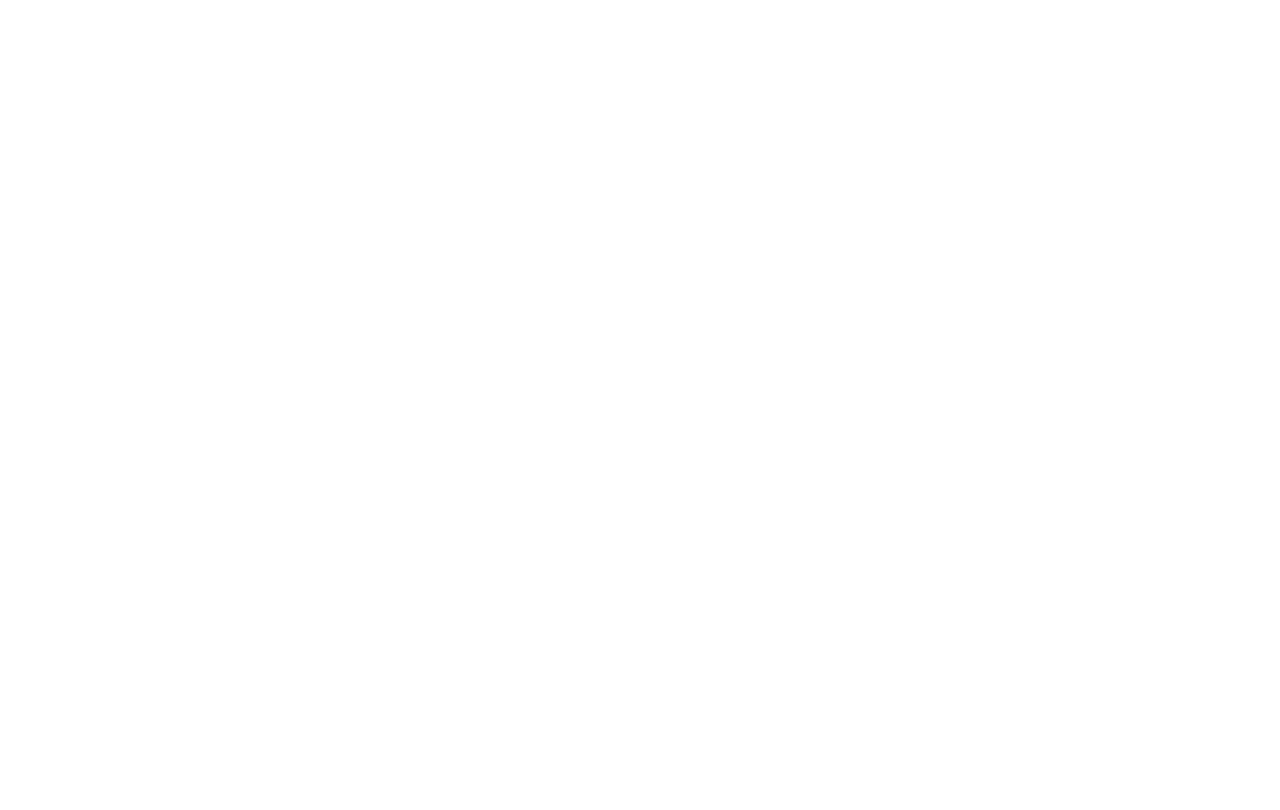
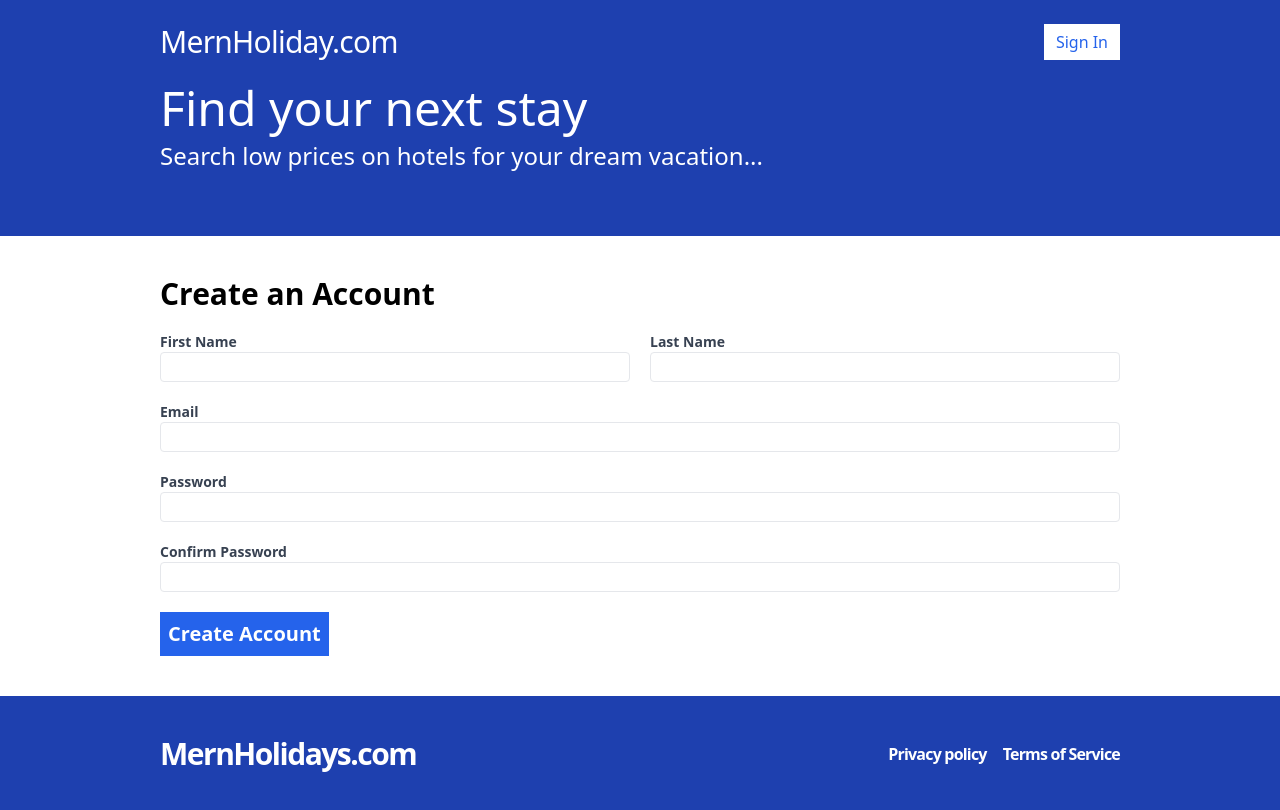
Before and after one commit to Ankit-exe/Hotel_Booking, a React (Vite) app in the folder frontend/: page /register in a window 1280 px wide. Before the commit this address had no page. Built offline with nearby package versions, Linux system fonts and the light colour scheme.

Commit message:
react hook form implementation

```diff
--- a/frontend/package.json
+++ b/frontend/package.json
@@ -12,6 +12,7 @@
   "dependencies": {
     "react": "^18.2.0",
     "react-dom": "^18.2.0",
+    "react-hook-form": "^7.49.3",
     "react-router-dom": "^6.21.3"
   },
   "devDependencies": {
--- a/frontend/src/App.tsx
+++ b/frontend/src/App.tsx
@@ -1,5 +1,6 @@
-import { BrowserRouter, Route,Routes } from "react-router-dom";
+import { BrowserRouter, Navigate, Route,Routes } from "react-router-dom";
 import Layout from "./layouts/Layout";
+import Register from "./pages/Register";
 
 
 export default function App() {
@@ -12,6 +13,8 @@
         <Route path="/search" element={<Layout>
           <p>Search</p>
         </Layout>} />
+        <Route path='/register' element={<Layout><Register /></Layout>} />
+        <Route path="*" element={<Navigate to="/" />} />
       </Routes>
     </BrowserRouter>
   );
--- /dev/null
+++ b/frontend/src/pages/Register.tsx
@@ -0,0 +1,107 @@
+import { useForm } from "react-hook-form";
+
+type RegisterFormData = {
+  firstName: string;
+  lastName: string;
+  password: string;
+  email: string;
+  confirmPassword: string;
+};
+function Register() {
+  const {
+    register,
+    watch,
+    handleSubmit,
+    formState: { errors },
+  } = useForm<RegisterFormData>();
+
+  const onSubmit = handleSubmit((data) => {
+    console.log(data);
+  });
+  return (
+    <form className="flex flex-col gap-5" onSubmit={onSubmit}>
+      <h2 className="text-3xl font-bold">Create an Account</h2>
+      <div className="flex flex-col md:flex-row gap-5">
+        <label className="text-gray-700 text-sm font-bold flex-1">
+          First Name
+          <input
+            type="text"
+            className="border rounded w-full py-1 px-2 font-normal"
+            {...register("firstName", { required: "This field is required" })}
+          />
+          {errors.firstName && (
+            <span className="text-red-500">{errors.firstName.message}</span>
+          )}
+        </label>
+        <label className="text-gray-700 text-sm font-bold flex-1">
+          Last Name
+          <input
+            type="text"
+            className="border rounded w-full py-1 px-2 font-normal"
+            {...register("lastName", { required: "This field is required" })}
+          />
+                    {errors.lastName && (
+            <span className="text-red-500">{errors.lastName.message}</span>
+          )}
+        </label>
+      </div>
+      <label className="text-gray-700 text-sm font-bold flex-1">
+        Email
+        <input
+          type="email"
+          className="border rounded w-full py-1 px-2 font-normal"
+          {...register("email", { required: "This field is required" })}
+        />
+                  {errors.email && (
+            <span className="text-red-500">{errors.email.message}</span>
+          )}
+      </label>
+      <label className="text-gray-700 text-sm font-bold flex-1">
+        Password
+        <input
+          type="password"
+          className="border rounded w-full py-1 px-2 font-normal"
+          {...register("password", {
+            required: "This field is required",
+            minLength: {
+              value: 6,
+              message: "Password must be at least 6 characters.",
+            },
+          })}
+        />
+                  {errors.password && (
+            <span className="text-red-500">{errors.password.message}</span>
+          )}
+      </label>
+      <label className="text-gray-700 text-sm font-bold flex-1">
+        Confirm Password
+        <input
+          type="password"
+          className="border rounded w-full py-1 px-2 font-normal"
+          {...register("confirmPassword", {
+            validate: (val) => {
+              if (!val) {
+                return "This field is required";
+              } else if (watch("password") !== val) {
+                return "Your password do not match";
+              }
+            },
+          })}
+        />
+                  {errors.confirmPassword && (
+            <span className="text-red-500">{errors.confirmPassword.message}</span>
+          )}
+      </label>
+      <span>
+        <button
+          type="submit"
+          className="bg-blue-600 text-white p-2 font-bold hover:bg-blue-500 text-xl"
+        >
+          Create Account
+        </button>
+      </span>
+    </form>
+  );
+}
+
+export default Register;
--- a/frontend/tailwind.config.js
+++ b/frontend/tailwind.config.js
@@ -4,7 +4,9 @@
   theme: {
     extend: {},
     container:{
-      padding:"10rem",
+      padding:{
+        md:"10rem",
+      },
     }
   },
   plugins: [],
```
Also changed, not shown: 1 other file (tests, documents, lock files or other folders).
